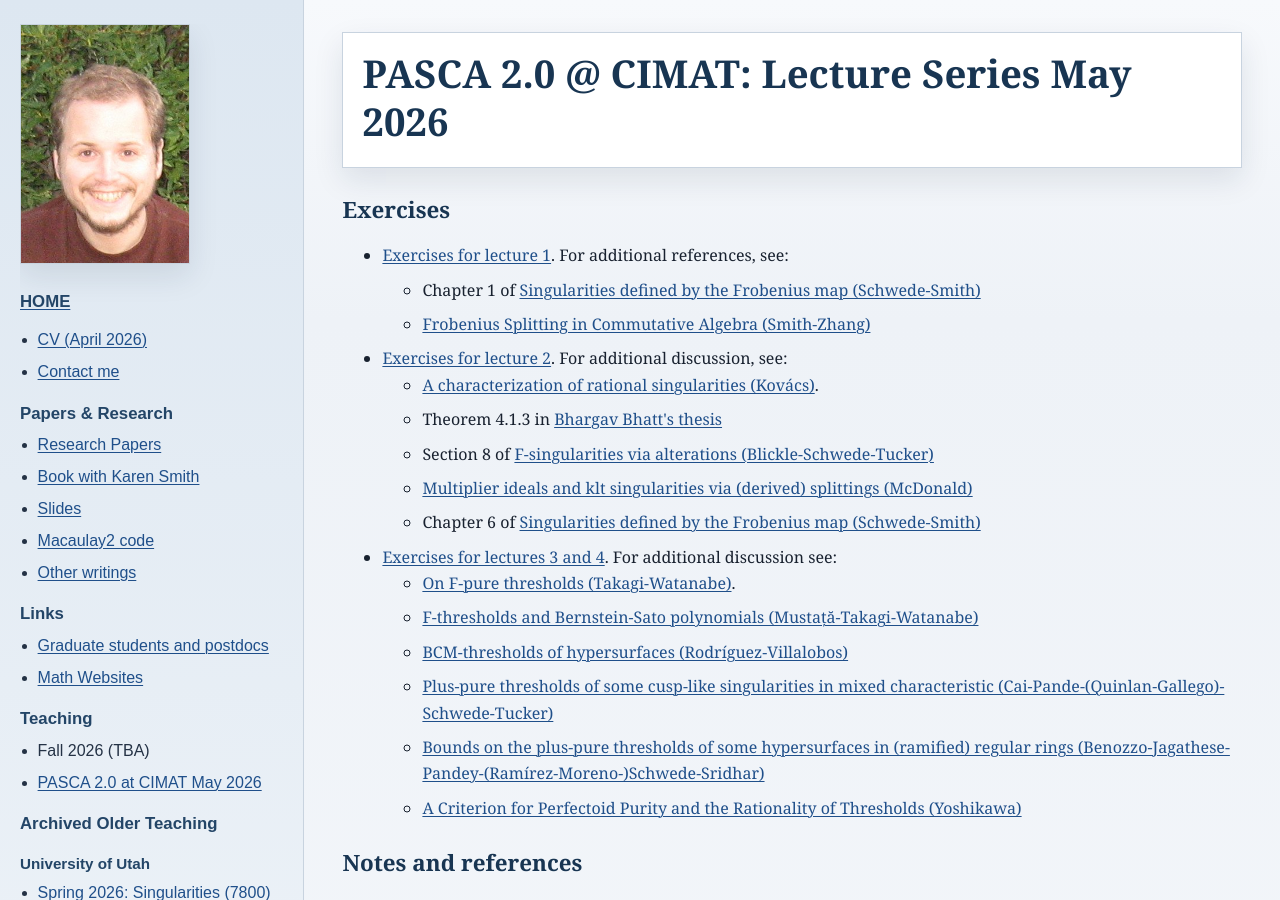
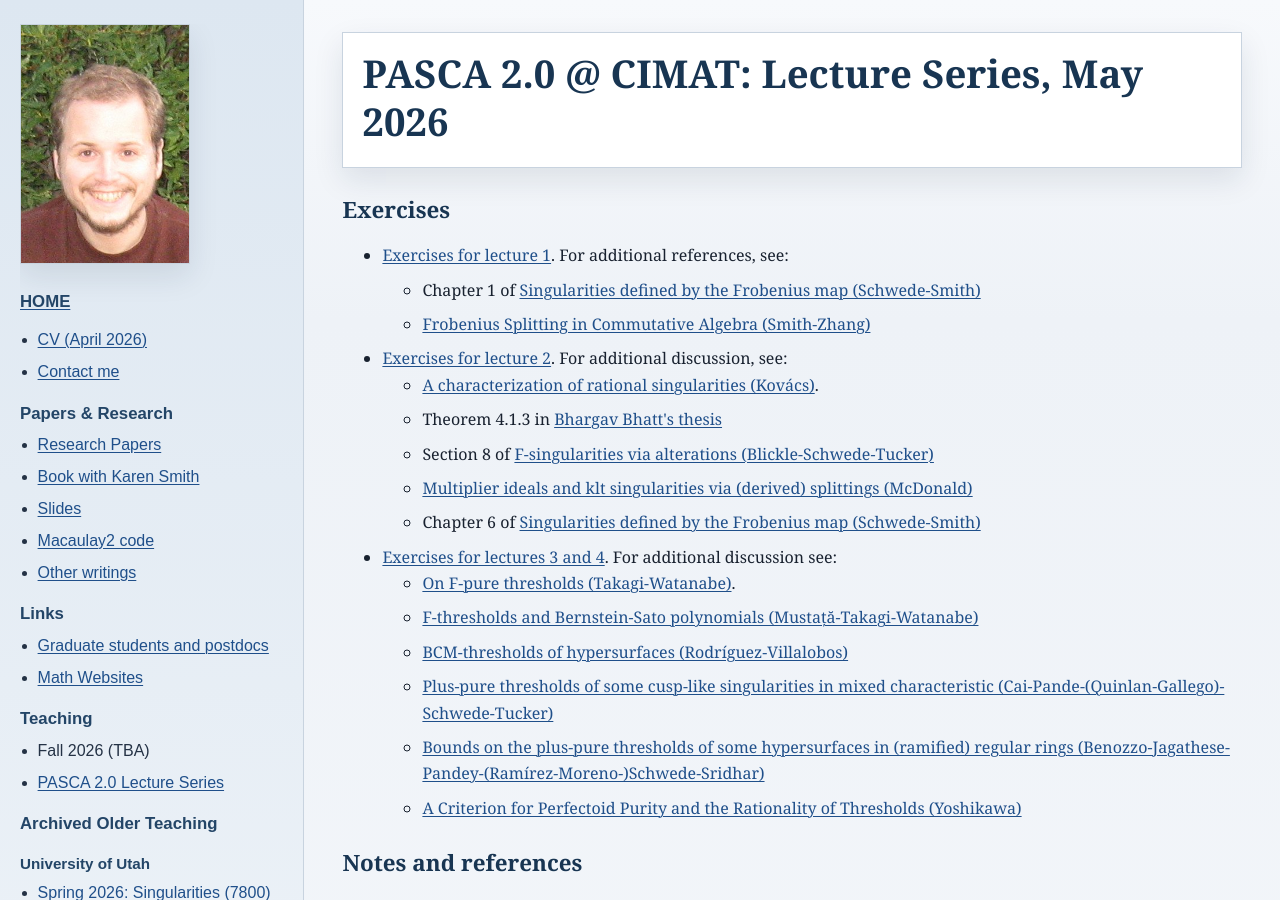
Before and after one commit to kschwede/kschwede.github.io, a Jekyll site: the page built from CIMAT2026/index.html, in a window 1280 px wide and 900 px high. Built offline with Jekyll 4.4.1, drawn with Linux system fonts in a browser that asks for light colours.

Commit message:
minor changes

```diff
--- a/CIMAT2026/index.html
+++ b/CIMAT2026/index.html
@@ -3,7 +3,7 @@ layout: default
 title: 'PASCA 2.0 Material'
 ---
 
-<header class="course-header"><h1>PASCA 2.0 @ CIMAT: Lecture Series May 2026</h1></header>
+<header class="course-header"><h1>PASCA 2.0 @ CIMAT: Lecture Series, May 2026</h1></header>
 
 <h2>Exercises</h2>
 <ul>
--- a/_includes/sidebar.html
+++ b/_includes/sidebar.html
@@ -37,7 +37,7 @@
   <nav aria-label="Teaching links">
     <ul>
       <li>Fall 2026 (TBA)</li>
-      <li><a href="{{ '/CIMAT2026/index.html' | relative_url }}">PASCA 2.0 at CIMAT May 2026</a></li>
+      <li><a href="{{ '/CIMAT2026/index.html' | relative_url }}">PASCA 2.0 Lecture Series</a></li>
     </ul>
   </nav>
 
```
